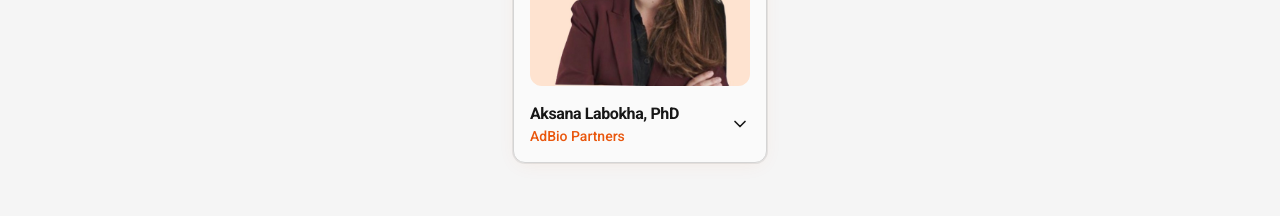
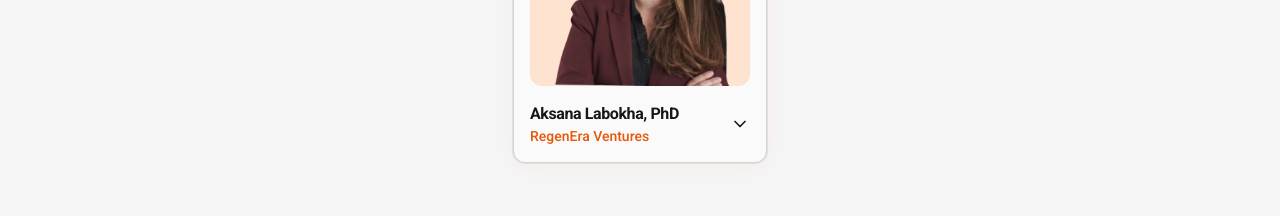
Before and after one commit to reveragingch/remix-of-reveraging, a React (Vite) app: page /team in a window 1280 px wide. Shown: the part 1320-1536 px from the top of the page. Built offline with nearby package versions, Linux system fonts and the light colour scheme.

Commit message:
Changes
Co-authored-by: reveragingch <277715516+reveragingch@users.noreply.github.com>

```diff
--- a/src/components/TeamSection.tsx
+++ b/src/components/TeamSection.tsx
@@ -56,8 +56,8 @@ const advisors = [{
 }, {
   image: labokhaImg,
   name: "Aksana Labokha, PhD",
-  affiliation: "AdBio Partners",
-  bio: "General Partner at AdBio Partners and former CEO of Rejuveron. Expert in longevity biotech, company building, fundraising, translational strategy, and venture-backed aging therapeutics, with direct experience leading a longevity company through >$75M financing."
+  affiliation: "RegenEra Ventures",
+  bio: "General Partner at RegenEra Ventures and former CEO of Rejuveron. Expert in longevity biotech, company building, fundraising, translational strategy, and venture-backed aging therapeutics, with direct experience leading a longevity company through >$75M financing."
 }];
 interface PersonCardProps {
   image: string;
```
